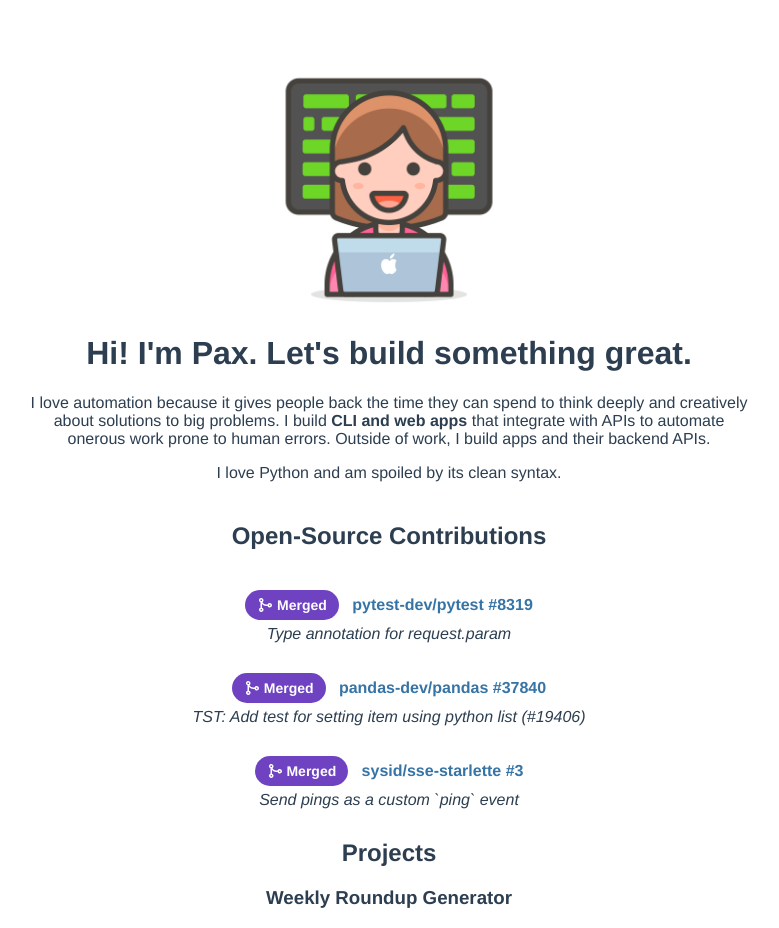
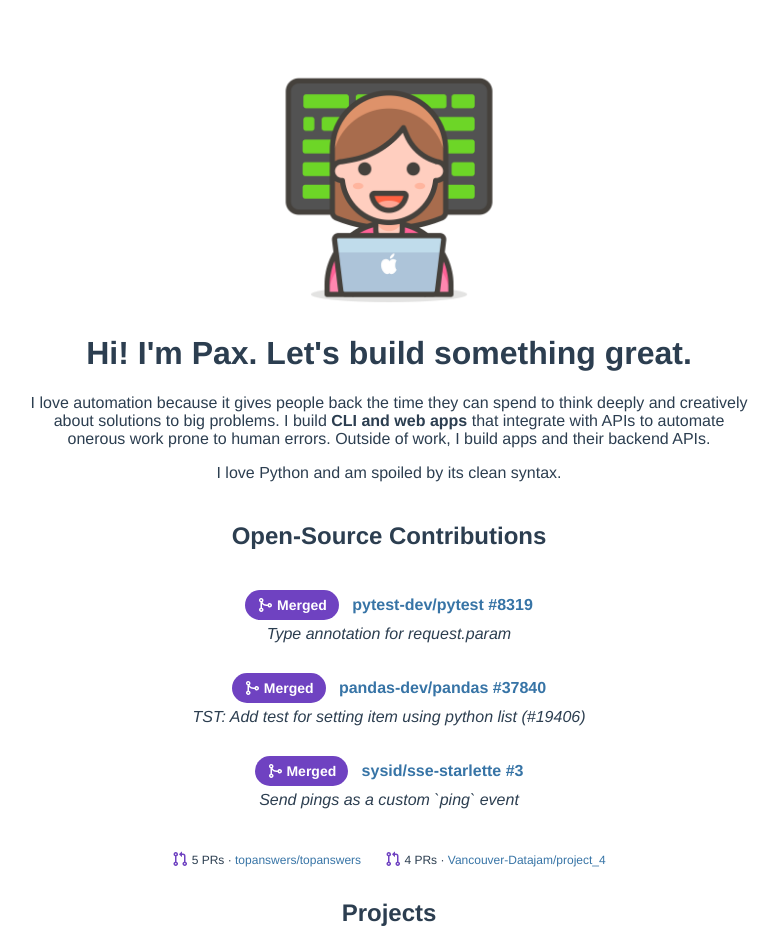
Before and after one commit to paxcodes/portfolio_v2, a Vue app: page / in a window 1280 px wide. Shown: the top 928 px of the page, without its empty margins (251-1030 px from the left). Built offline with nearby package versions, Linux system fonts and the light colour scheme.

Commit message:
feat: Add other OS contributions

```diff
--- a/src/components/oss/OpenSourceWork.vue
+++ b/src/components/oss/OpenSourceWork.vue
@@ -6,11 +6,17 @@
       :pr="pr"
       :key="pr.project + pr.issueNum"
     />
+    <PullRequestOther
+      v-for="other_pr in other_prs"
+      :pr="other_pr"
+      :key="other_pr.project"
+    />
   </div>
 </template>
 
 <script>
 import PullRequestFeatured from "./PullRequestFeatured.vue";
+import PullRequestOther from "./PullRequestOther.vue";
 
 export default {
   data: () => {
@@ -35,8 +41,18 @@
           title: "Send pings as a custom `ping` event",
         },
       ],
+      other_prs: [
+        {
+          count: 5,
+          project: "topanswers/topanswers",
+        },
+        {
+          count: 4,
+          project: "Vancouver-Datajam/project_4",
+        },
+      ],
     };
   },
-  components: { PullRequestFeatured },
+  components: { PullRequestFeatured, PullRequestOther },
 };
 </script>
--- /dev/null
+++ b/src/components/oss/PullRequestOther.vue
@@ -0,0 +1,41 @@
+<template functional>
+  <div class="os_project">
+    <svg
+      height="16"
+      class="octicon octicon-git-pull-request merged flex-shrink-0"
+      viewBox="0 0 16 16"
+      version="1.1"
+      width="16"
+      aria-hidden="true"
+    >
+      <path
+        fill-rule="evenodd"
+        d="M7.177 3.073L9.573.677A.25.25 0 0110 .854v4.792a.25.25 0 01-.427.177L7.177 3.427a.25.25 0 010-.354zM3.75 2.5a.75.75 0 100 1.5.75.75 0 000-1.5zm-2.25.75a2.25 2.25 0 113 2.122v5.256a2.251 2.251 0 11-1.5 0V5.372A2.25 2.25 0 011.5 3.25zM11 2.5h-1V4h1a1 1 0 011 1v5.628a2.251 2.251 0 101.5 0V5A2.5 2.5 0 0011 2.5zm1 10.25a.75.75 0 111.5 0 .75.75 0 01-1.5 0zM3.75 12a.75.75 0 100 1.5.75.75 0 000-1.5z"
+      ></path>
+    </svg>
+    {{ props.pr.count }} PRs &middot;
+    <a
+      :href="
+        'https://github.com/' +
+        props.pr.project +
+        '/pulls?q=is%3Apr+is%3Amerged+author%3Apaxcodes'
+      "
+      :title="'merged PRs written by Pax in ' + props.pr.project"
+      target="_blank"
+      rel="noopener"
+      >{{ props.pr.project }}</a
+    >
+  </div>
+</template>
+
+<style scoped>
+.octicon {
+  color: #6f42c1;
+}
+
+.os_project {
+  font-size: 12px;
+  display: inline-block;
+  margin: 12px;
+}
+</style>
```
